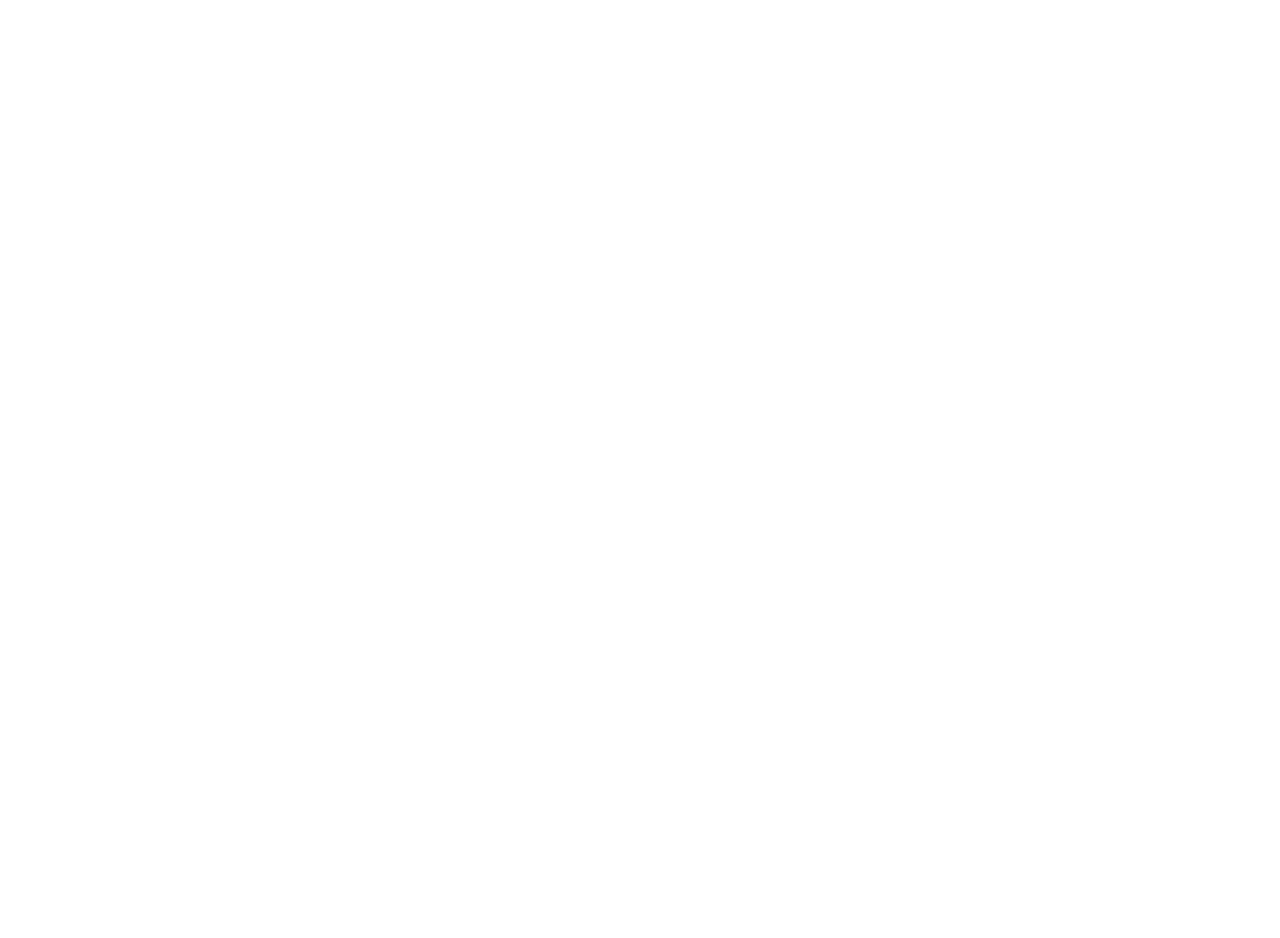
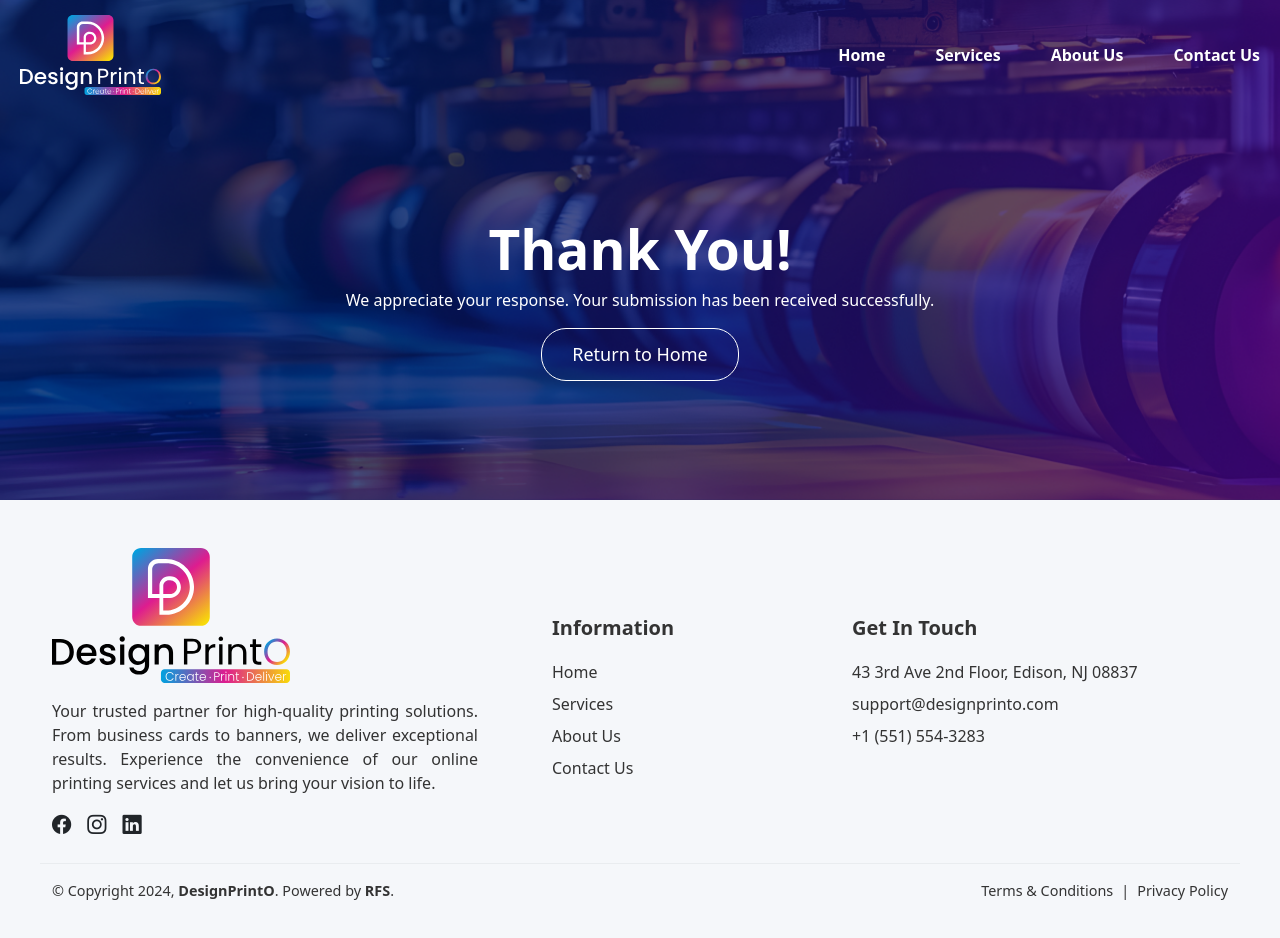
Before and after one commit to Hamzarfs/designprinto, a React (Create React App) app: page /thank-you in a window 1280 px wide. Before the commit this address had no page. Shown: the top 938 px of the page. Before the commit the page ends 800 px from the top, so only its background shows below. Built offline with nearby package versions, Linux system fonts and the light colour scheme.

Commit message:
servicespag

```diff
--- a/src/App.js
+++ b/src/App.js
@@ -9,6 +9,8 @@
 import "bootstrap/dist/js/bootstrap.bundle.js"
 import PrivacyPolicy from './pages/PrivacyPolicy';
 import TermsAndConditions from './pages/TermsAndConditions';
+import ThankYou from './pages/ThankYou';
+
 
 
 const App = () => {
@@ -20,6 +22,7 @@
                 <Route path="/services" element={<Services />} />
                 <Route path="/contact-us" element={<Contact />} />
                 <Route path="/privacy-policy" element={<PrivacyPolicy />} />
+                <Route path="/thank-you" element={<ThankYou />} />
                 <Route path="/terms-and-conditions" element={<TermsAndConditions />}/>
             </Routes>
         </Router>
--- /dev/null
+++ b/src/ThankYouSection.js
@@ -0,0 +1,25 @@
+import React from 'react';
+import { Container, Row, Col, Button } from 'react-bootstrap';
+import '../thanks.css'; // Include the CSS file for custom styling
+
+const ThankYouPage = () => {
+  return (
+    <section className="thank-you-section d-flex justify-content-center align-items-center">
+      <Container>
+        <Row className="text-center">
+          <Col>
+            <h1 className="thank-you-heading">Thank You!</h1>
+            <p className="thank-you-subtext lead">
+              We appreciate your response. Your submission has been received successfully.
+            </p>
+            <Button variant="primary" href="/" className="return-home-btn mt-3">
+              Return to Home
+            </Button>
+          </Col>
+        </Row>
+      </Container>
+    </section>
+  );
+};
+
+export default ThankYouPage;
--- a/src/components/BreadCrumb.js
+++ b/src/components/BreadCrumb.js
@@ -4,11 +4,13 @@
 const BreadcrumbSection = ({ heading, description, buttonText, buttonLink, backgroundImage }) => {
     const [showButton, setShowButton] = useState(true);
     const [showDescription, setShowDescription] = useState(true);
+    const [buttonRedirect, setButtonRedirect] = useState(buttonLink); // Default button link
+    const [isModalTrigger, setIsModalTrigger] = useState(true); // Track whether the button should open a modal
 
     useEffect(() => {
         // Define paths where the button should be hidden
         const buttonHiddenPaths = [
-            '/about-us', // Hide button on About Us
+            '/about-us',
             '/contact-us',
             '/terms-and-conditions',
             '/privacy-policy',
@@ -24,9 +26,18 @@
             setShowButton(true);
         }
 
+        // Special case for Thank You page
+        if (currentPath === '/thank-you') {
+            setButtonRedirect('/'); // Redirect to home page
+            setIsModalTrigger(false); // Disable modal behavior
+        } else {
+            setButtonRedirect(buttonLink); // Default button link
+            setIsModalTrigger(true); // Enable modal behavior
+        }
+
         // Always show description
         setShowDescription(true);
-    }, []); // Empty array means this effect runs only once, on component mount
+    }, [buttonLink]); // Re-run effect if buttonLink prop changes
 
     return (
         <div
@@ -51,9 +62,13 @@
 
             {/* Conditionally render the button */}
             {showButton && (
-                <button data-bs-toggle="modal" data-bs-target="#popupForm" className="btn btn-primary">
+                <a
+                    href={buttonRedirect}
+                    className="btn btn-primary"
+                    {...(isModalTrigger && { "data-bs-toggle": "modal", "data-bs-target": "#popupForm" })} // Conditionally add modal attributes
+                >
                     {buttonText}
-                </button>
+                </a>
             )}
         </div>
     );
--- /dev/null
+++ b/src/components/ThankYouSection.js
@@ -0,0 +1,25 @@
+import React from 'react';
+import { Container, Row, Col, Button } from 'react-bootstrap';
+import '../thanks.css'; // Include the CSS file for custom styling
+
+const ThankYouPage = () => {
+  return (
+    <section className="thank-you-section d-flex justify-content-center align-items-center">
+      <Container>
+        <Row className="text-center">
+          <Col>
+            <h1 className="thank-you-heading">Thank You!</h1>
+            <p className="thank-you-subtext lead">
+              We appreciate your response. Your submission has been received successfully.
+            </p>
+            <Button variant="primary" href="/" className="return-home-btn mt-3">
+              Return to Home
+            </Button>
+          </Col>
+        </Row>
+      </Container>
+    </section>
+  );
+};
+
+export default ThankYouPage;
--- a/src/pages/Home.js
+++ b/src/pages/Home.js
@@ -28,7 +28,6 @@
         <ClientReviews/>
         <CtaSec/>
         <Footer/>
-
         <PopupForm1/>
 
 
--- /dev/null
+++ b/src/pages/ThankYou.js
@@ -0,0 +1,25 @@
+import HeaderSection from '../components/Header';
+import Footer from '../components/footer';
+// import ThankYouSection from "../components/ThankYouSection";
+import aboutusbc from '../images/aboutus.png';
+import BreadcrumbSection from '../components/BreadCrumb';
+
+const ThankYouPage = () => {
+    return (
+        <>
+            <HeaderSection />
+            <div>
+                <BreadcrumbSection
+                    heading="Thank You!"
+                    description="We appreciate your response. Your submission has been received successfully."
+                    buttonText="Return to Home"
+                    backgroundImage={aboutusbc}
+                />
+            </div>
+            {/* <ThankYouSection /> */}
+            <Footer />
+        </>
+    );
+};
+
+export default ThankYouPage;
```
Also changed, not shown: src/thanks.css (added, +34 -0 lines).
